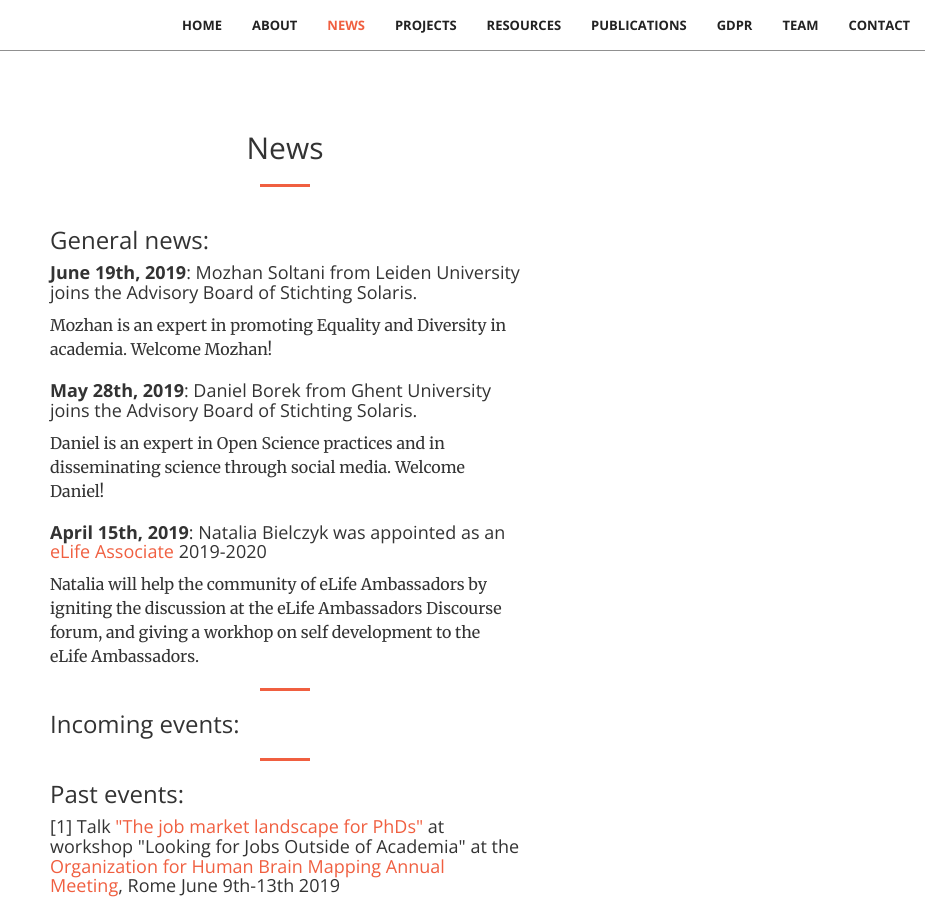
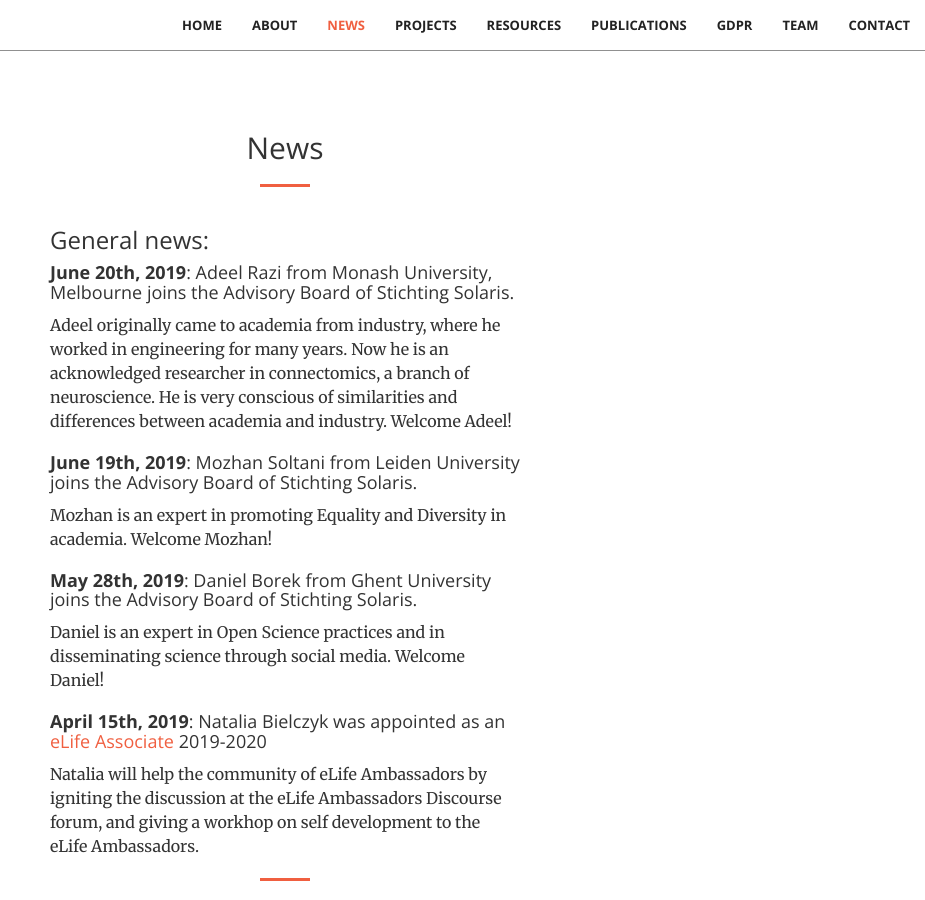
Before and after one commit to stichting-solaris/stichting-solaris.github.io, a Jekyll site: the page built from index.html, in a window 1280 px wide and 900 px high, scrolled down 3950 px. Shown: the whole window, without its empty margins (355-1280 px from the left). Built offline with Jekyll 4.4.1, drawn with Linux system fonts in a browser that asks for light colours.

Commit message:
Update news.html

```diff
--- a/_includes/news.html
+++ b/_includes/news.html
@@ -16,11 +16,20 @@
 
 <!-- General news: -->
                 <h3 class="section-heading">General news:</h3>
-
+                <h4 class="section-heading"><b>June 20th, 2019</b>: Adeel Razi from Monash University, Melbourne
+                    joins the Advisory Board of Stichting Solaris.</h4>
+                <p>Adeel originally came to academia from industry, where he worked in engineering for many years.
+                    Now he is an acknowledged researcher in connectomics, a branch of neuroscience.
+                    He is very conscious of similarities and differences
+                    between academia and industry. Welcome Adeel!</p>
+                <p></p>
+                <p></p>
 
                 <h4 class="section-heading"><b>June 19th, 2019</b>: Mozhan Soltani from Leiden University
                     joins the Advisory Board of Stichting Solaris.</h4>
                 <p>Mozhan is an expert in promoting Equality and Diversity in academia. Welcome Mozhan!</p>
+                <p></p>
+                <p></p>
 
                 <h4 class="section-heading"><b>May 28th, 2019</b>: Daniel Borek from Ghent University
                     joins the Advisory Board of Stichting Solaris.</h4>
```
